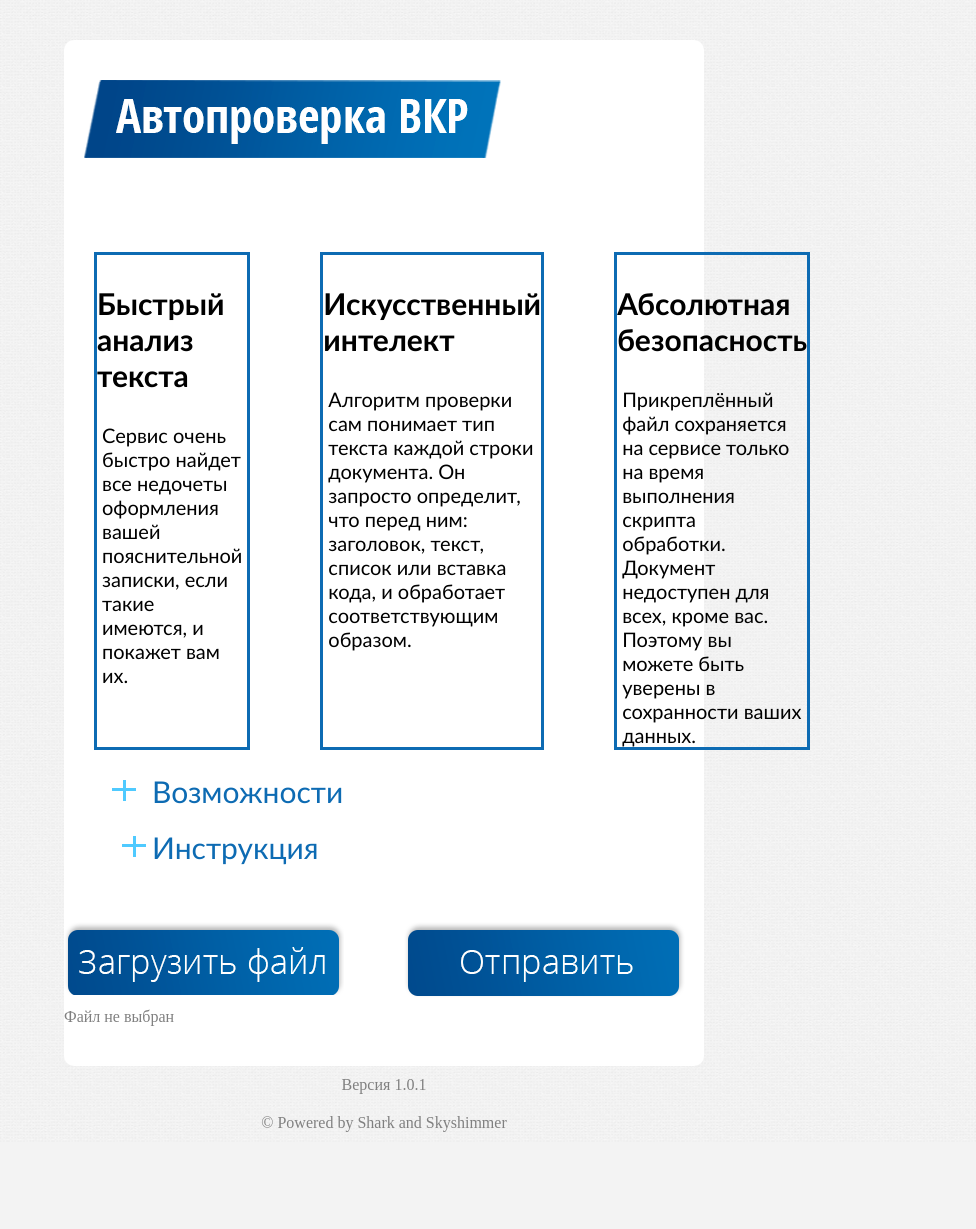
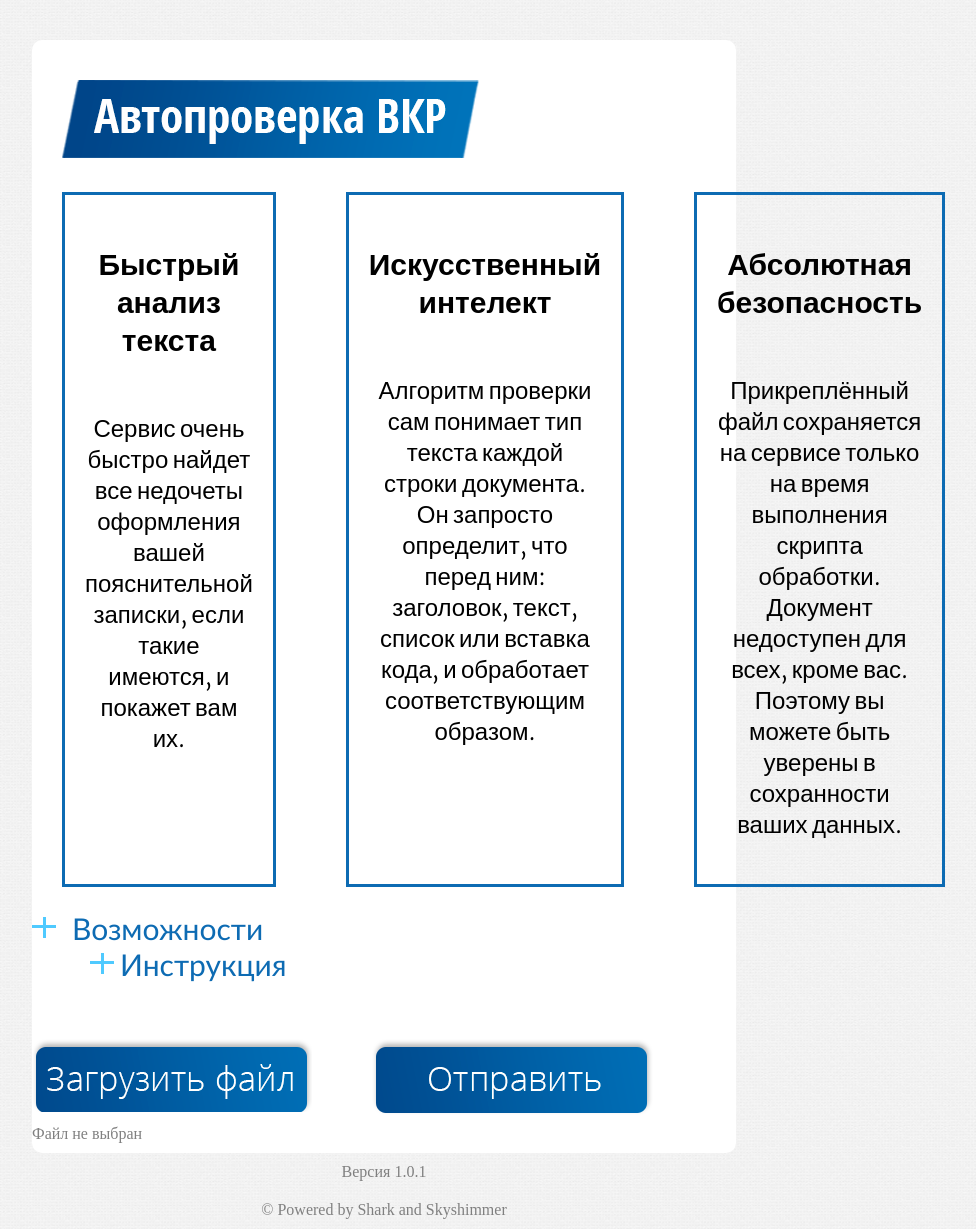
Before and after one commit to youngDkWar/urfu_diploma_checker, a PHP site: page / in a window 1280 px wide. Shown: the whole page, without its empty margins (256-1232 px from the left). Before the commit the page ends 1132 px from the top, so only its background shows below. Run offline with PHP 8.4, Linux system fonts and the light colour scheme; some libraries are stand-ins or nearby versions.

Commit message:
update scripts

```diff
--- a/index.php
+++ b/index.php
@@ -4,35 +4,37 @@
     <meta charset="utf-8">
     <title>Автопроверка ВКР</title>
     <link rel="stylesheet" href="styles/main.css">
+    <link rel="preconnect" href="https://fonts.gstatic.com">
+    <link href="https://fonts.googleapis.com/css2?family=Merriweather+Sans:wght@300&display=swap" rel="stylesheet">
 </head>
 <body>
 
 <div class="container">
-    <div class="name img-1"><img style="margin: 40px 0 30px 0" alt="Автопроверка ВКР" src="images/title.png"></div>
+    <div class="img-1"><img alt="Автопроверка ВКР" src="images/title.png"></div>
     <div class="info">
-        <div class="block">
-            <h3 style="font-size: 30px">Быстрый анализ текста</h3>
-            <div style="text-align: left; margin: 0 5px 0 5px">Сервис очень быстро найдет все недочеты оформления вашей
-                пояснительной записки, если такие имеются, и покажет вам их.</div>
-        </div>
-        <div class="block">
-            <h3 style="font-size: 30px">Искусственный интелект</h3>
-            <div style="text-align: left; margin: 0 5px 0 5px">Алгоритм проверки
+        <section class="box">
+            <h3 class="box-content-name">Быстрый анализ текста</h3>
+            <p class="box-content">Сервис очень быстро найдет все недочеты оформления вашей
+                пояснительной записки, если такие имеются, и покажет вам их.</p>
+        </section>
+        <section class="box">
+            <h3 class="box-content-name">Искусственный интелект</h3>
+            <p class="box-content">Алгоритм проверки
                 сам понимает тип текста каждой строки документа. Он запросто определит,
-                что перед ним: заголовок, текст, список или вставка кода, и обработает соответствующим образом.</div>
-        </div>
-        <div class="block">
-            <h3 style="font-size: 30px">Абсолютная безопасность</h3>
-            <div style="text-align: left; margin: 0 5px 0 5px">Прикреплённый файл сохраняется на сервисе только на
+                что перед ним: заголовок, текст, список или вставка кода, и обработает соответствующим образом.</p>
+        </section>
+        <section class="box">
+            <h3 class="box-content-name">Абсолютная безопасность</h3>
+            <p class="box-content">Прикреплённый файл сохраняется на сервисе только на
             время выполнения скрипта обработки. Документ недоступен для всех, кроме вас. Поэтому вы можете быть
-            уверены в сохранности ваших данных.</div>
-        </div>
+            уверены в сохранности ваших данных.</p>
+        </section>
     </div>
 
-    <div style="margin: 0 0 20px 48px"><a href='javascript: Doc()' style="text-decoration: none;">
+    <div><a href='javascript: Doc()' style="text-decoration: none;">
             <img alt="плюсик" src="images/plus.jpeg" align=left id="img-2" onClick="chg(this.id,'check')">
             <div class="instruction" align=left onClick="chg(this.id,'check')">Возможности</div></a></div>
-    <div id=doc style='text-indent:12pt;display:none'>
+    <div id=doc style='text-indent:12pt; display:none'>
         <ul>
             <li class="description" align="left"><b>Проверка полей: </b>
                 левое - 30 мм; правое - 15 мм; верхнее и нижнее – по 20 мм</li>
--- a/scripts/help.js
+++ b/scripts/help.js
@@ -1,3 +1,8 @@
+
+
+
+
+/*
 function Instruction()
 {
     var obj=document.getElementById('instruction');
@@ -26,3 +31,4 @@ function chg(id,chk){
         ch.checked="";
     }
 }
+*/
--- a/styles/main.css
+++ b/styles/main.css
@@ -14,17 +14,13 @@ html{
 .container{
     display: grid;
     background: white;
-    width: 50%;
+    width: 55%;
     border-radius: 10px;
     margin-top: 40px;
 }
-.name, .file_form{
-    text-align: left;
-    margin-bottom: 30px;
-}
 .img-1{
     max-width: 100%;
-    margin-left: 20px;
+    margin: 40px 0 0 30px;
     height: auto;
 }
 .info{
@@ -33,11 +29,22 @@ html{
     column-gap: 70px;
     padding: 30px;
 }
-
-.block{
+.box{
+    display: flex;
+    flex-direction: column;
+    align-items: center;
+    padding: 20px;
     border: solid 3px #0d6bb3;
-    font-family: Calibri;
-    font-size: 20px;
+}
+.box-content-name{
+    text-align: center;
+    font-size: 30px;
+    font-family: 'Merriweather Sans', sans-serif;
+}
+.box-content{
+    text-align: center;
+    font-size: 24px;
+    font-family: 'Merriweather Sans', sans-serif;
 }
 .fl_upld{
     vertical-align: top;
```
